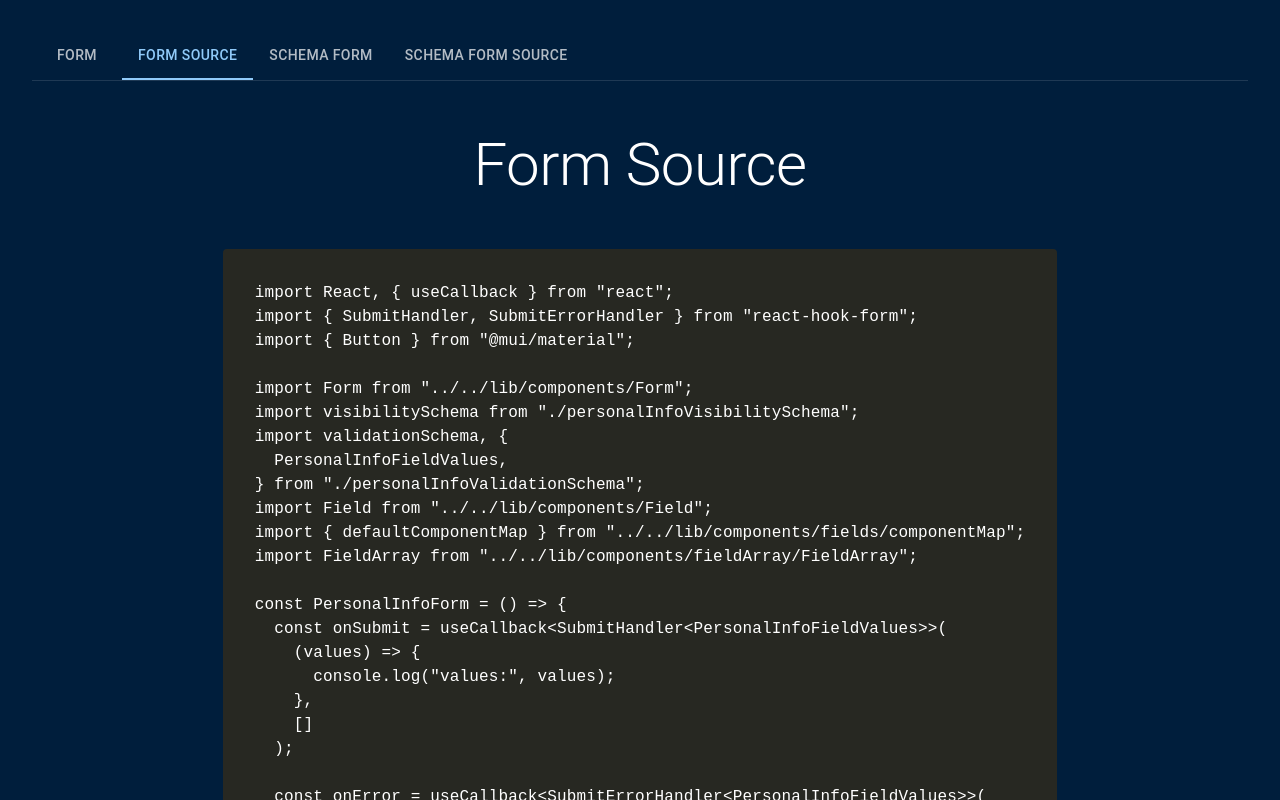
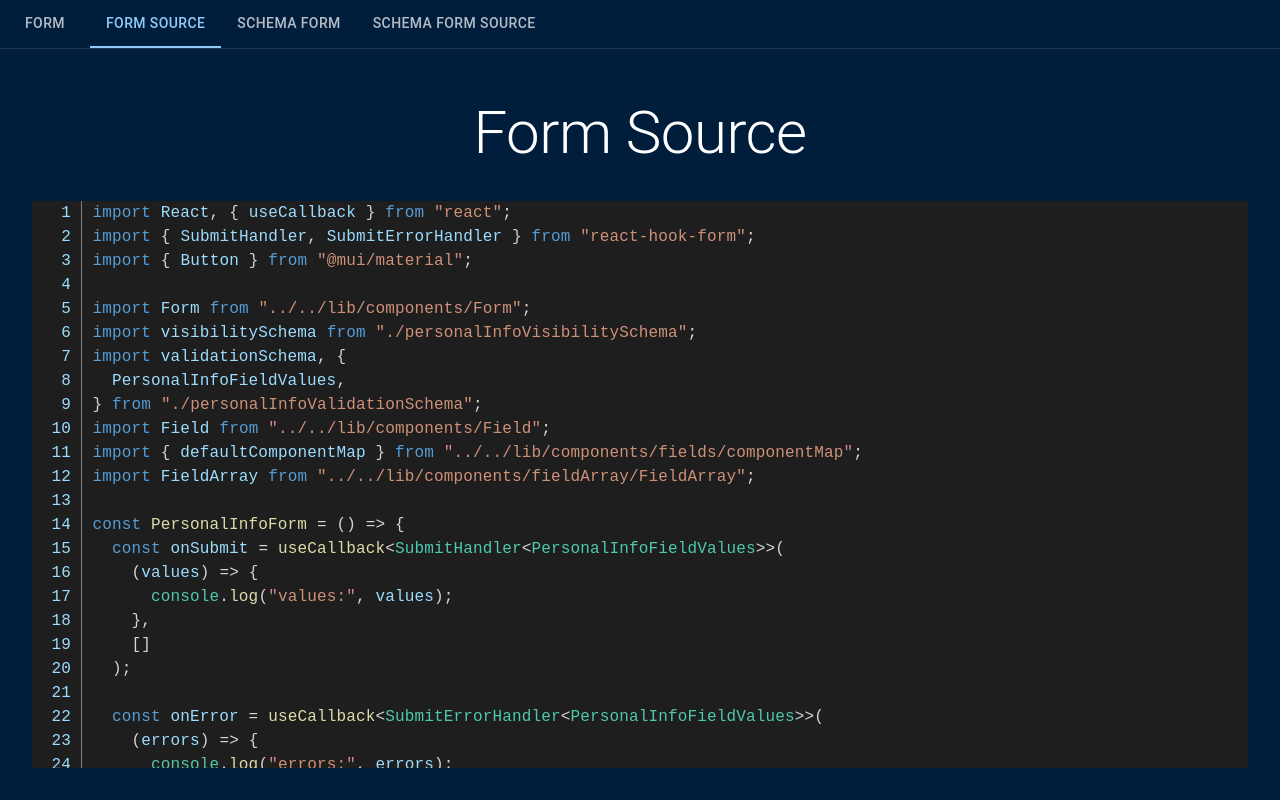
Before and after one commit to innerdaze/react-hook-form-demo-2, a React (Vite) app: page / in a window 1280 px wide. Both pictures are taken after a click on the tab "FORM SOURCE". Shown: the top 800 px of the page. Built offline with nearby package versions, Linux system fonts and the light colour scheme.

Commit message:
Update 13 files

```diff
--- a/package.json
+++ b/package.json
@@ -15,8 +15,8 @@
     "@hookform/resolvers": "^3.1.0",
     "@mui/material": "^5.13.1",
     "lodash": "^4.17.21",
+    "prism-react-renderer": "^2.0.5",
     "react": "^17.0.0",
-    "react-code-view": "^2.2.1",
     "react-dom": "^17.0.0",
     "react-element-to-jsx-string": "^15.0.0",
     "react-hook-form": "^7.43.9",
@@ -32,7 +32,6 @@
     "react-json-view": "^1.21.3",
     "react-json-view-lite": "^0.9.6",
     "typescript": "^4.9.4",
-    "vite": "^4.3.0",
-    "vite-plugin-raw": "^1.0.3"
+    "vite": "^4.3.0"
   }
 }
--- a/src/App.tsx
+++ b/src/App.tsx
@@ -41,11 +41,13 @@ export default function App() {
             // align: "center",
             // alignItems: "stretch",
             minWidth: "320px",
-            minHeight: "100vh",
+            maxHeight: "100vh",
+            overflow: "hidden",
+            height: "100vh",
           },
           "#root": {
+            height: "100%",
             width: "100%",
-            padding: "2rem",
           },
           ul: { padding: 0, margin: 0 },
         }}
--- a/src/demo/Demo.tsx
+++ b/src/demo/Demo.tsx
@@ -18,7 +18,12 @@ const Demo = () => {
   );
 
   return (
-    <Box display="flex" flexDirection="column" alignItems="stretch">
+    <Box
+      display="flex"
+      flexDirection="column"
+      alignItems="stretch"
+      height="100%"
+    >
       <Box sx={{ borderBottom: 1, borderColor: "divider" }}>
         <Tabs value={value} onChange={handleChange}>
           <Tab id="0" label="Form" />
@@ -27,17 +32,27 @@ const Demo = () => {
           <Tab id="3" label="Schema Form Source" />
         </Tabs>
       </Box>
-      <Box>
+      <Box flex={1} display="flex" flexDirection="column" overflow="hidden">
         <DemoTabPanel title="Form" index={0} value={value}>
           <PersonalInfoForm />
         </DemoTabPanel>
-        <DemoTabPanel title="Form Source" index={1} value={value}>
+        <DemoTabPanel
+          title="Form Source"
+          index={1}
+          value={value}
+          scrollable={false}
+        >
           <FormSource />
         </DemoTabPanel>
         <DemoTabPanel title="Schema Form" index={2} value={value}>
           <SchemaFormDemo />
         </DemoTabPanel>
-        <DemoTabPanel title="Schema Form Source" index={3} value={value}>
+        <DemoTabPanel
+          title="Schema Form Source"
+          index={3}
+          value={value}
+          scrollable={false}
+        >
           <SchemaFormSource />
         </DemoTabPanel>
       </Box>
--- a/src/demo/DemoTabPanel.tsx
+++ b/src/demo/DemoTabPanel.tsx
@@ -1,18 +1,42 @@
 import { Box, Typography } from "@mui/material";
 import { lastIndexOf } from "lodash";
 import React from "react";
-import TabPanel from "./TabPanel";
+import TabPanel, { TabPanelProps } from "./TabPanel";
 
-export interface DemoTabPanelProps {
+export interface DemoTabPanelProps extends TabPanelProps {
   index: number;
   value: number;
   title: string;
+  scrollable?: boolean;
   children: React.ReactNode;
 }
 
-const DemoTabPanel = ({ index, value, title, children }: DemoTabPanelProps) => {
+const DemoTabPanel = ({
+  index,
+  value,
+  title,
+  scrollable = true,
+  children,
+  ...props
+}: DemoTabPanelProps) => {
   return (
-    <TabPanel value={value} index={index} pt={6}>
+    <TabPanel
+      value={value}
+      index={index}
+      overflow={scrollable ? "hidden" : "auto"}
+      display="flex"
+      flexDirection="column"
+      flex={1}
+      {...props}
+    >
+      <Box
+        pt={6}
+        pb={4}
+        flex={1}
+        display="flex"
+        flexDirection="column"
+        overflow={scrollable ? "auto" : "hidden"}
+      >
         <Typography variant="h2" mb={4} align="center">
           {title}
         </Typography>
@@ -21,8 +45,11 @@ const DemoTabPanel = ({ index, value, title, children }: DemoTabPanelProps) => {
           flexDirection="column"
           alignItems="center"
           width="100%"
+          flex={1}
+          overflow={scrollable ? "visible" : "hidden"}
         >
           {children}
+        </Box>
       </Box>
     </TabPanel>
   );
--- a/src/demo/TabPanel.tsx
+++ b/src/demo/TabPanel.tsx
@@ -1,7 +1,7 @@
 import { Box, BoxProps } from "@mui/material";
 import React from "react";
 
-interface TabPanelProps extends BoxProps {
+export interface TabPanelProps extends BoxProps {
   children?: React.ReactNode;
   index: number;
   value: number;
@@ -11,6 +11,7 @@ function TabPanel(props: TabPanelProps) {
   const { children, value, index, ...other } = props;
 
   return (
+    value === index && (
       <Box
         role="tabpanel"
         hidden={value !== index}
@@ -18,8 +19,9 @@ function TabPanel(props: TabPanelProps) {
         aria-labelledby={`simple-tab-${index}`}
         {...other}
       >
-      {value === index && <>{children}</>}
+        {children}
       </Box>
+    )
   );
 }
 
--- /dev/null
+++ b/src/demo/components/SourceView.tsx
@@ -0,0 +1,51 @@
+import React from "react";
+import { Highlight } from "prism-react-renderer";
+import { Box } from "@mui/material";
+
+export interface SourceViewProps {
+  src: string;
+}
+
+const SourceView = ({ src }: SourceViewProps) => {
+  return (
+    <Highlight code={src} language="tsx">
+      {({ className, style, tokens, getLineProps, getTokenProps }) => (
+        <Box px={4} flex={1} display="flex" width="100%" overflow="hidden">
+          <pre
+            style={{
+              ...style,
+              overflow: "auto",
+              width: "100%",
+              margin: 0,
+            }}
+          >
+            {tokens.map((line, i) => {
+              const indentLength =
+                String(tokens.length - 1).length - String(i + 1).length + 1;
+
+              return (
+                <div key={i} {...getLineProps({ line })}>
+                  <span
+                    style={{
+                      userSelect: "none",
+                      borderRight: "1px solid grey",
+                      display: "inline-flex",
+                      marginRight: "0.675rem",
+                    }}
+                  >
+                    {`${Array(indentLength).fill(" ").join("")}${i + 1} `}
+                  </span>
+                  {line.map((token, key) => (
+                    <span key={key} {...getTokenProps({ token })} />
+                  ))}
+                </div>
+              );
+            })}
+          </pre>
+        </Box>
+      )}
+    </Highlight>
+  );
+};
+
+export default SourceView;
--- a/src/demo/tabs/FormSource.tsx
+++ b/src/demo/tabs/FormSource.tsx
@@ -1,13 +1,9 @@
-import { Box } from "@mui/material";
 import React from "react";
 import PersonalInfoForm from "../../forms/PersonalInfo/PersonalInfoForm?raw";
+import SourceView from "../components/SourceView";
 
 const FormSource = () => {
-  return (
-    <Box component="pre" bgcolor="rgb(39, 40, 34)" borderRadius="4px" p={4}>
-      {PersonalInfoForm.toString()}
-    </Box>
-  );
+  return <SourceView src={PersonalInfoForm.toString()} />;
 };
 
 export default FormSource;
--- a/src/demo/tabs/SchemaFormDemo.tsx
+++ b/src/demo/tabs/SchemaFormDemo.tsx
@@ -25,16 +25,17 @@ const SchemaFormDemo = () => {
           </AccordionSummary>
           <AccordionDetails
             sx={{
-              backgroundColor: "rgb(39, 40, 34)",
+              backgroundColor: "rgb(30, 30, 30)",
               marginTop: "2rem",
               borderRadius: "4px",
+              mx: "2rem",
             }}
           >
             <ReactJsonViewer
               src={JSON.parse(JSON.stringify(personalInfoFormSchema))}
               theme="monokai"
               collapsed={1}
-              style={{ flex: 1 }}
+              style={{ flex: 1, backgroundColor: "rgb(30, 30, 30)" }}
             />
           </AccordionDetails>
         </Accordion>
--- a/src/demo/tabs/SchemaFormSource.tsx
+++ b/src/demo/tabs/SchemaFormSource.tsx
@@ -1,13 +1,9 @@
-import { Box } from "@mui/material";
 import React from "react";
 import PersonalInfoSchemaForm from "../../forms/PersonalInfo/PersonalInfoSchemaForm?raw";
+import SourceView from "../components/SourceView";
 
 const SchemaFormSource = () => {
-  return (
-    <Box component="pre" bgcolor="rgb(39, 40, 34)" borderRadius="4px" p={4}>
-      {PersonalInfoSchemaForm.toString()}
-    </Box>
-  );
+  return <SourceView src={PersonalInfoSchemaForm.toString()} />;
 };
 
 export default SchemaFormSource;
--- a/src/lib/components/schema/SchemaFormComponent.tsx
+++ b/src/lib/components/schema/SchemaFormComponent.tsx
@@ -19,6 +19,7 @@ const SchemaFormComponent = <TFieldValues extends FieldValues = FieldValues>(
           ({ name, index }) =>
             props.components.map((component) => (
               <SchemaFormComponent<TFieldValues>
+                key={component.name}
                 {...component}
                 name={`${name}.${index}.${component.name}` as never}
               />
--- a/vite.config.ts
+++ b/vite.config.ts
@@ -1,6 +1,5 @@
 import { defineConfig } from "vite";
 import react from "@vitejs/plugin-react";
-// import vitePluginRaw from "vite-plugin-raw";
 
 // https://vitejs.dev/config/
 export default defineConfig({
```
Also changed, not shown: src/forms/PersonalInfo/partials/AddressFieldArray.tsx (deleted, +0 -47 lines), 1 other file (tests, documents, lock files or other folders). Lines whose indentation alone changed are shown as unchanged.
